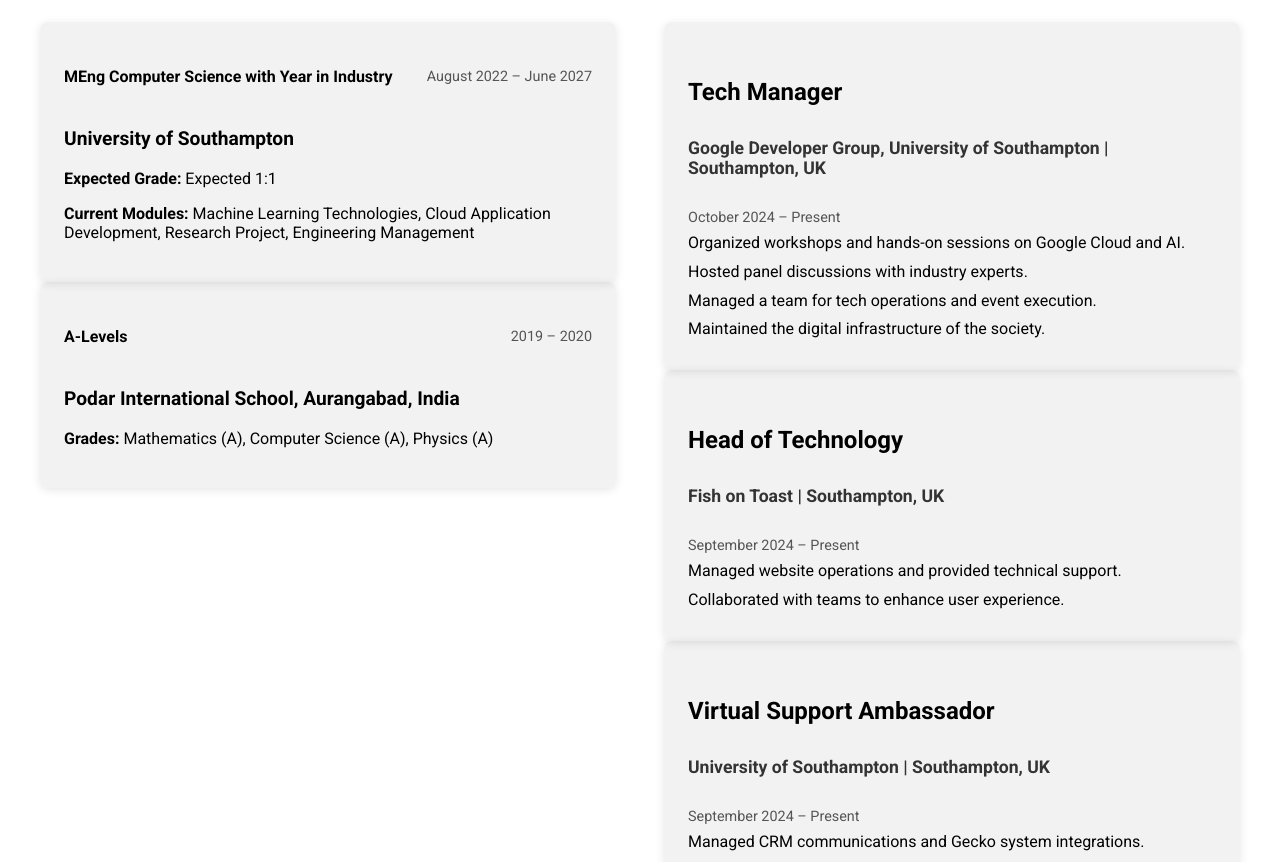
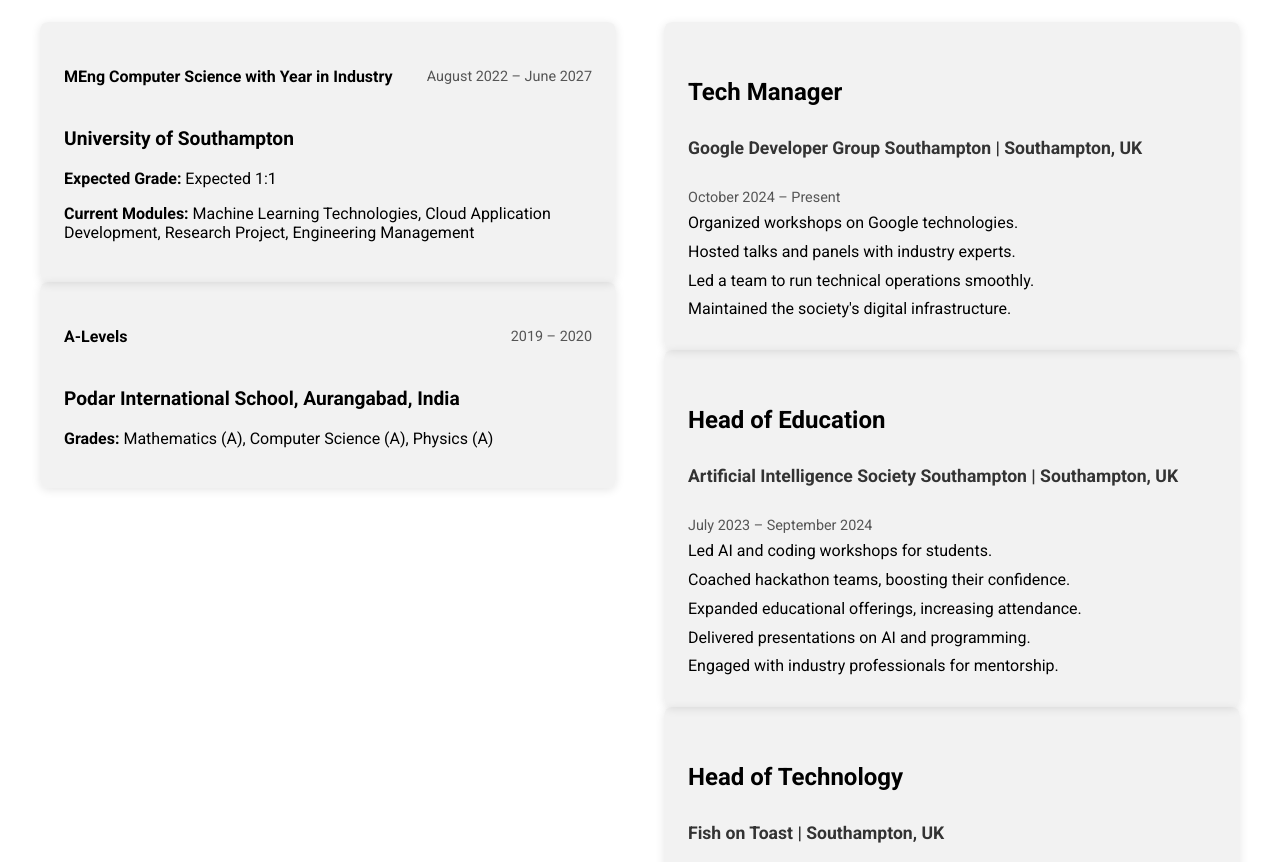
Before and after one commit to SarveshMina/SarveshMina.github.io, a Vue app: page / in a window 1280 px wide. Shown: the part 660-1522 px from the top of the page. Built offline with nearby package versions, Linux system fonts and the light colour scheme.

Commit message:
Updated head img.

```diff
--- a/index.html
+++ b/index.html
@@ -7,7 +7,7 @@
             name="viewport"
             content="width=device-width, initial-scale=1.0"
     />
-    <title>📄 Sarvesh Mina - Portfolio</title>
+    <title>Sarvesh Mina - Portfolio</title>
     <meta
             name="description"
             content="Portfolio website of Sarvesh Mina, showcasing projects, skills, education, and experience."
@@ -15,7 +15,7 @@
     <meta name="keywords" content="Sarvesh Mina, Portfolio, Computer Science, AI, Software Engineering, Game Development" />
     <meta name="author" content="Sarvesh Mina" />
     <!-- Favicon -->
-    <link rel="icon" href="/favicon.ico" />
+    <link rel="icon" href="/main.png" />
     <!-- AOS CSS -->
     <link href="https://unpkg.com/aos@2.3.4/dist/aos.css" rel="stylesheet">
 </head>
--- a/src/components/EducationExperience.vue
+++ b/src/components/EducationExperience.vue
@@ -67,14 +67,27 @@
       experienceList: [
         {
           title: "Tech Manager",
-          company: "Google Developer Group, University of Southampton",
+          company: "Google Developer Group Southampton",
           location: "Southampton, UK",
           duration: "October 2024 – Present",
           points: [
-            "Organized workshops and hands-on sessions on Google Cloud and AI.",
-            "Hosted panel discussions with industry experts.",
-            "Managed a team for tech operations and event execution.",
-            "Maintained the digital infrastructure of the society.",
+            "Organized workshops on Google technologies.",
+            "Hosted talks and panels with industry experts.",
+            "Led a team to run technical operations smoothly.",
+            "Maintained the society's digital infrastructure.",
+          ],
+        },
+        {
+          title: "Head of Education",
+          company: "Artificial Intelligence Society Southampton",
+          location: "Southampton, UK",
+          duration: "July 2023 – September 2024",
+          points: [
+            "Led AI and coding workshops for students.",
+            "Coached hackathon teams, boosting their confidence.",
+            "Expanded educational offerings, increasing attendance.",
+            "Delivered presentations on AI and programming.",
+            "Engaged with industry professionals for mentorship.",
           ],
         },
         {
--- a/src/components/Header.vue
+++ b/src/components/Header.vue
@@ -4,7 +4,11 @@
       <div class="logo">
         <h1><a href="#">Sarvesh Mina</a></h1>
       </div>
-      <ul :class="{ 'nav-active': navActive }">
+      <ul :class="{ 'nav-active': navActive }" ref="navMenu">
+        <!-- Close button for mobile -->
+        <li class="close-btn" v-if="navActive">
+          <button @click="closeNav">✖</button>
+        </li>
         <li><a href="#summary" @click="smoothScroll($event, 'summary')" :class="{ active: activeSection === 'summary' }">Summary</a></li>
         <li><a href="#education-experience" @click="smoothScroll($event, 'education-experience')" :class="{ active: activeSection === 'education-experience' }">Education & Experience</a></li>
         <li><a href="#skills" @click="smoothScroll($event, 'skills')" :class="{ active: activeSection === 'skills' }">Skills</a></li>
@@ -15,7 +19,7 @@
         </li>
       </ul>
       <!-- Burger Menu for Mobile -->
-      <div class="burger" @click="toggleNav" :aria-expanded="navActive" aria-label="Toggle navigation">
+      <div class="burger" @click="toggleNav" ref="burgerMenu" :aria-expanded="navActive" aria-label="Toggle navigation">
         <div :class="{ 'line1': navActive }"></div>
         <div :class="{ 'line2': navActive }"></div>
         <div :class="{ 'line3': navActive }"></div>
@@ -30,12 +34,13 @@
   data() {
     return {
       navActive: false,
-      cvUrl: `${import.meta.env.BASE_URL}/SarveshMina.pdf`,
+      cvUrl: `//SarveshMina.pdf`,
       activeSection: "",
     };
   },
   methods: {
-    toggleNav() {
+    toggleNav(event) {
+      event.stopPropagation(); // Prevent the outside click from triggering immediately
       this.navActive = !this.navActive;
       document.body.classList.toggle("nav-open", this.navActive);
     },
@@ -57,7 +62,7 @@
       });
     },
     smoothScroll(event, sectionId) {
-      event.preventDefault(); // Prevent default jump behavior
+      event.preventDefault();
 
       const targetSection = document.getElementById(sectionId);
       if (targetSection) {
@@ -69,12 +74,25 @@
         this.closeNav(); // Close mobile nav after clicking
       }
     },
+    handleOutsideClick(event) {
+      if (
+          this.navActive &&
+          this.$refs.navMenu &&
+          !this.$refs.navMenu.contains(event.target) &&
+          this.$refs.burgerMenu !== event.target &&
+          !this.$refs.burgerMenu.contains(event.target)
+      ) {
+        this.closeNav();
+      }
+    },
   },
   mounted() {
     window.addEventListener("scroll", this.handleScroll);
+    document.addEventListener("click", this.handleOutsideClick);
   },
   beforeUnmount() {
     window.removeEventListener("scroll", this.handleScroll);
+    document.removeEventListener("click", this.handleOutsideClick);
   },
 };
 </script>
@@ -176,6 +194,7 @@
     transform: translateX(100%);
     transition: transform 0.5s ease-in-out;
     padding-top: 5rem;
+    box-shadow: -2px 0 10px rgba(0, 0, 0, 0.1);
   }
 
   ul.nav-active {
@@ -185,10 +204,26 @@
   .burger {
     display: flex;
     flex-direction: column;
+    cursor: pointer;
   }
 
   ul li {
     margin: 1.5rem 0;
   }
+
+  /* Close Button */
+  .close-btn {
+    position: absolute;
+    top: 10px;
+    right: 20px;
+  }
+
+  .close-btn button {
+    background: none;
+    border: none;
+    font-size: 1.5rem;
+    cursor: pointer;
+    color: black;
+  }
 }
 </style>
```
Also changed, not shown: public/main.png (added).
